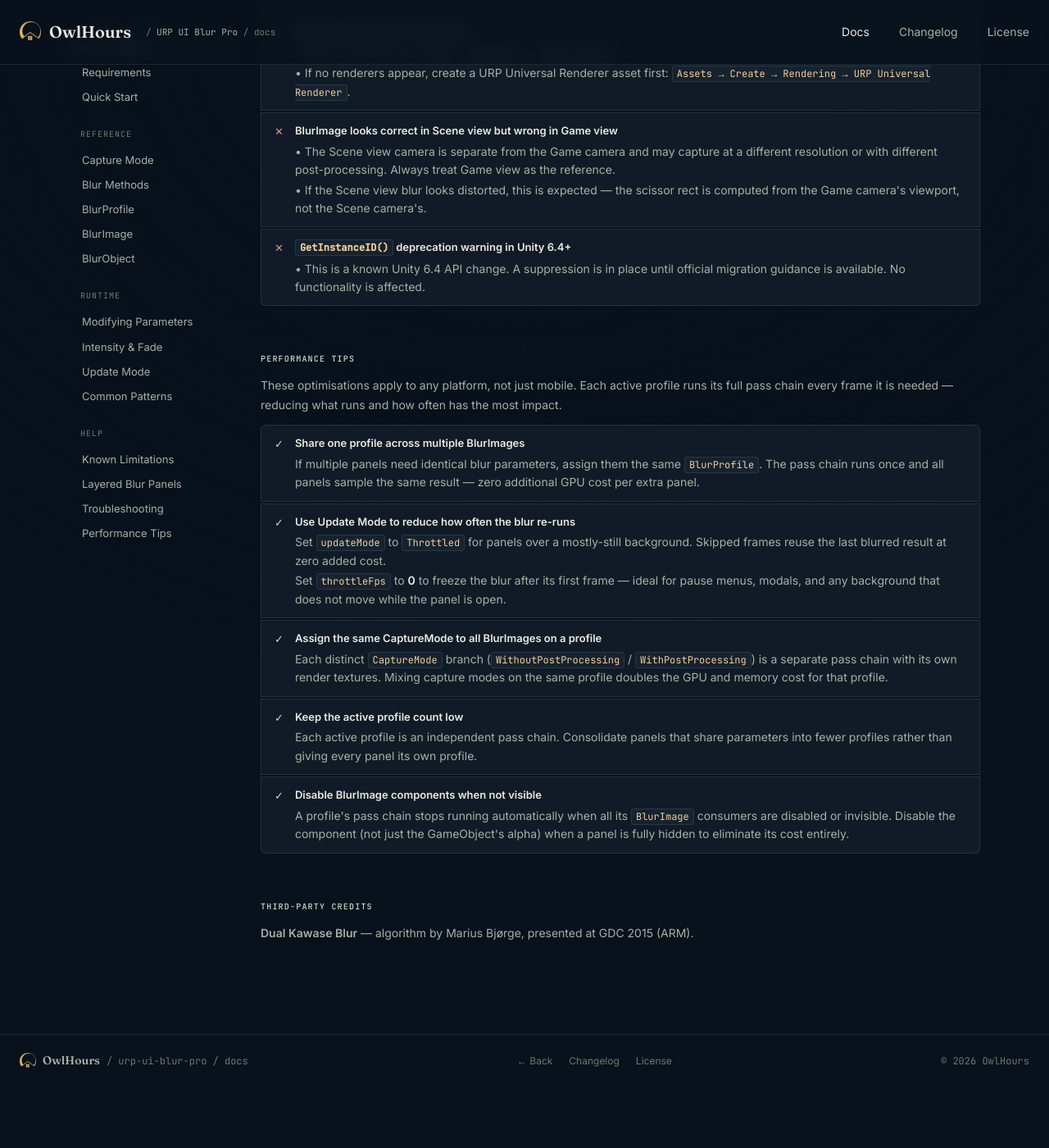
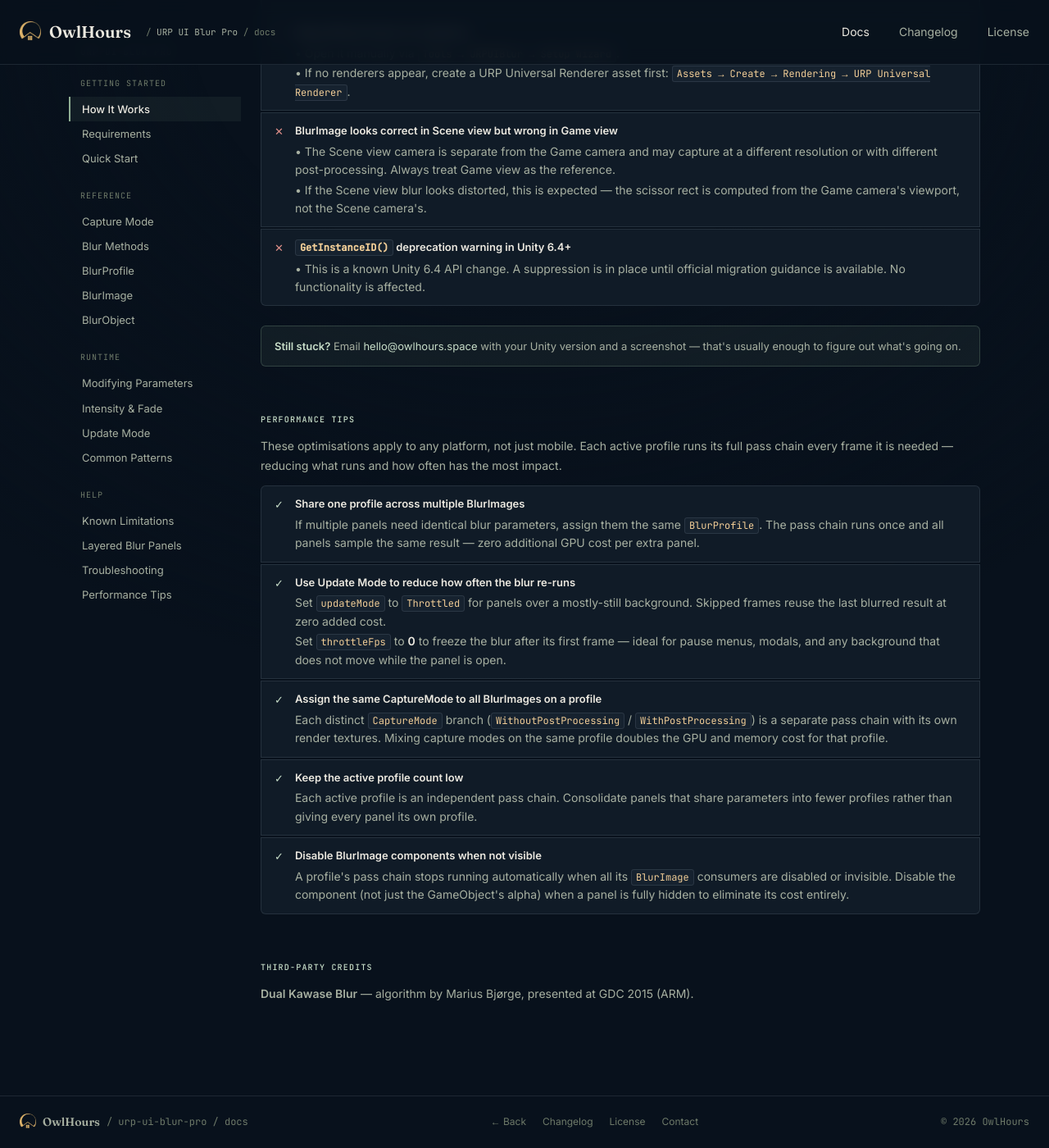
Before and after one commit to owlhoursspace/owlhourspace.github.io, a Jekyll site: the page tools/urp-ui-blur-pro/docs/index.html, which Jekyll copies as it is, in a window 1280 px wide and 1400 px high, scrolled down 12627 px. Shown: the whole window at 82% size. Built offline with Jekyll 4.4.1, drawn with Linux system fonts in a browser that asks for light colours; before the commit the page ends 13953 px from its top, so only the background shows below that.

Commit message:
Update index.html

```diff
--- a/tools/urp-ui-blur-pro/docs/index.html
+++ b/tools/urp-ui-blur-pro/docs/index.html
@@ -288,6 +288,7 @@
       <a class="aside-link" href="#layered-blur">Layered Blur Panels</a>
       <a class="aside-link" href="#troubleshooting">Troubleshooting</a>
       <a class="aside-link" href="#perf-tips">Performance Tips</a>
+    </div>
   </aside>
 
   <main>
@@ -882,6 +883,7 @@
         </div>
       </div>
     </div>
+    <div class="note"><strong>Still stuck?</strong> Email <a href="mailto:hello@owlhours.space">hello@owlhours.space</a> with your Unity version and a screenshot — that's usually enough to figure out what's going on.</div>
 
     <!-- PERFORMANCE TIPS -->
     <h2 id="perf-tips">Performance Tips</h2>
@@ -951,6 +953,7 @@
     <a class="footer-link" href="../">← Back</a>
     <a class="footer-link" href="../changelog/">Changelog</a>
     <a class="footer-link" href="../license/">License</a>
+    <a class="footer-link" href="/contact/">Contact</a>
   </div>
   <div class="copyright">© 2026 OwlHours</div>
 </footer>
```
